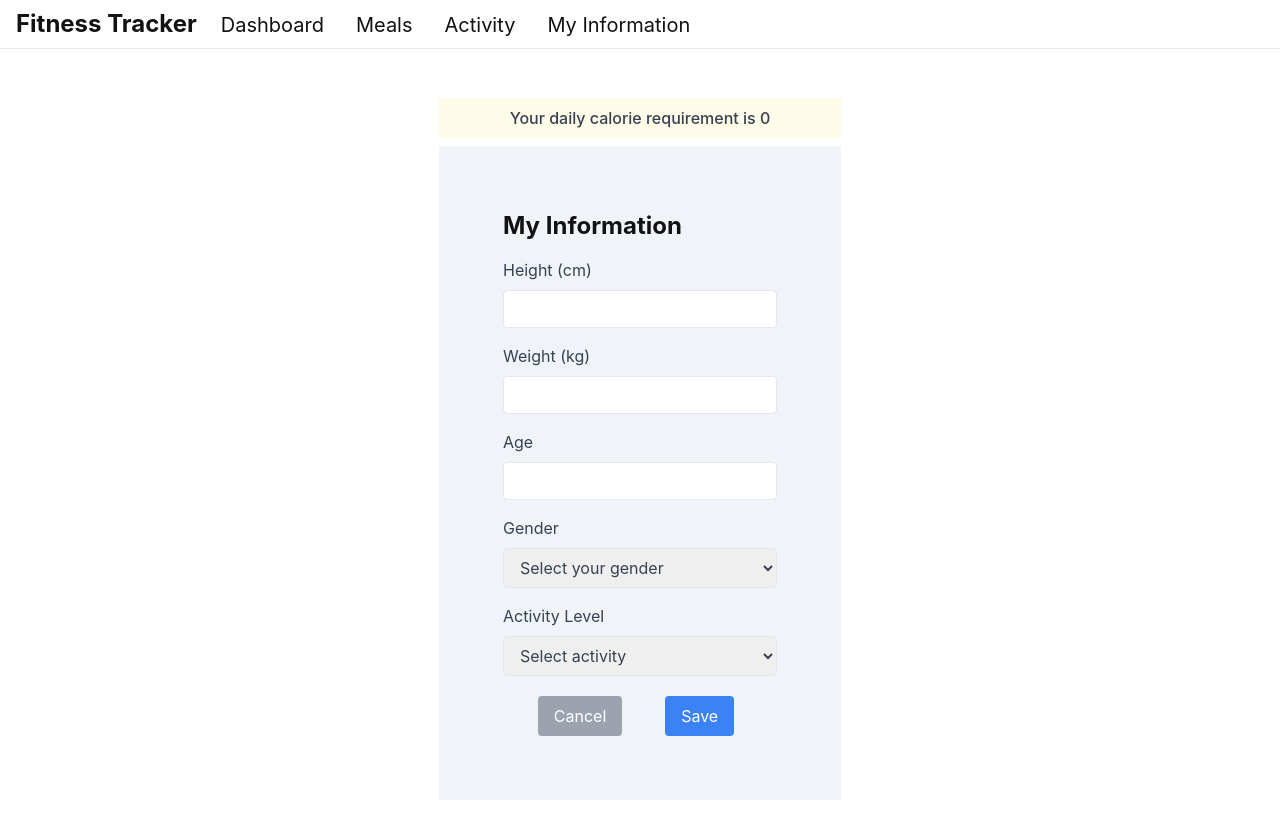
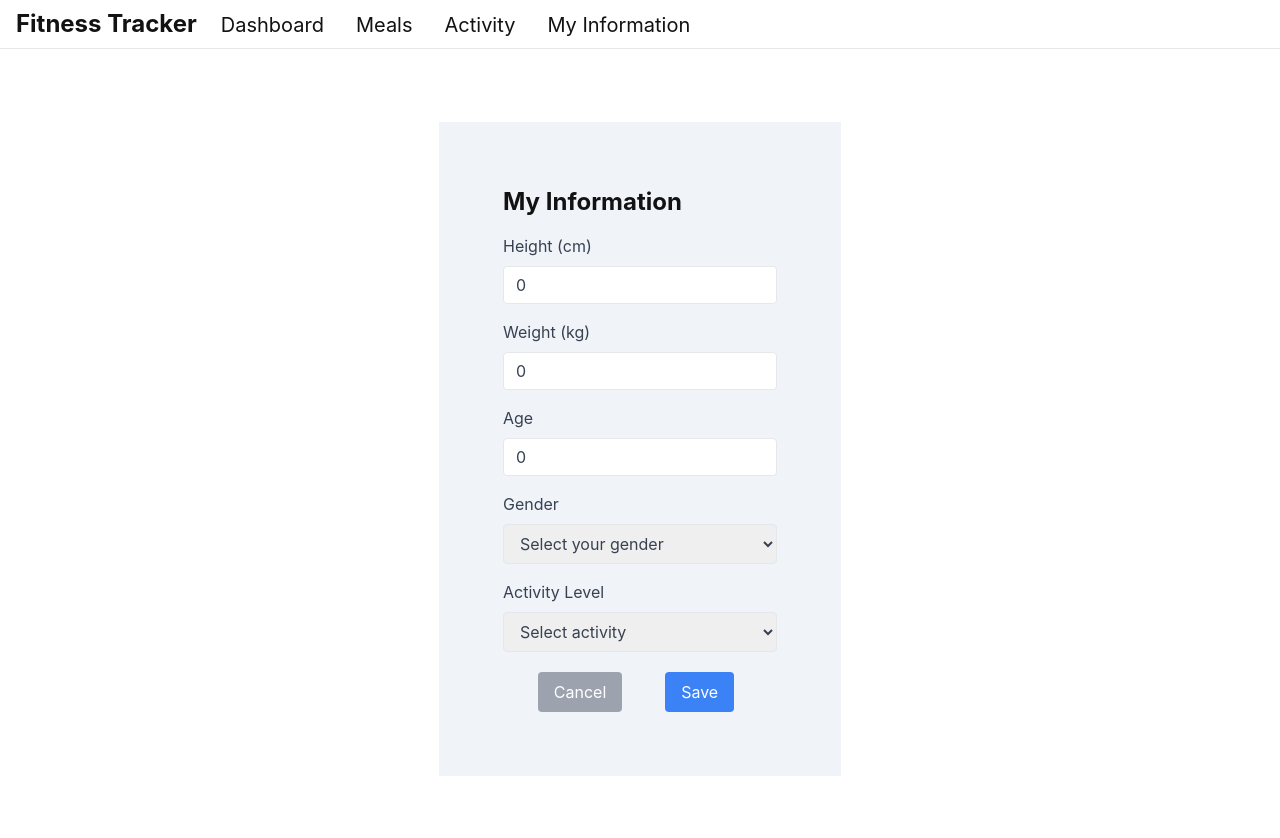
Before and after one commit to dileephq/fitness-tracker, a React (Vite) app: page /my-information in a window 1280 px wide. Shown: the top 838 px of the page. Built offline with nearby package versions, Linux system fonts and the light colour scheme.

Commit message:
Add my information page made dynamic

```diff
--- a/src/Activity/Activity.tsx
+++ b/src/Activity/Activity.tsx
@@ -1,8 +1,12 @@
-import { useReducer, useState } from 'react'
-import appReducer, { Action, initialState } from '../shared/reducter.ts'
+import { Dispatch, useState } from 'react'
+import { Action, AppActions, AppState } from '../shared/reducter.ts'
 
-function Activity() {
-  const [state, dispatch] = useReducer(appReducer, initialState)
+type ActivityProps = {
+  state: AppState
+  dispatch: Dispatch<AppActions>
+}
+
+const Activity = ({ state, dispatch }: ActivityProps) => {
   const activities = state.activities
 
   const [type, setType] = useState('')
--- a/src/App.tsx
+++ b/src/App.tsx
@@ -4,16 +4,29 @@ import MyInformation from './MyInformation/MyInformation.tsx'
 import Navbar from './components/Navbar'
 import Meals from './Meals/Meals.tsx'
 import Activity from './Activity/Activity.tsx'
+import { useReducer } from 'react'
+import appReducer, { initialState } from './shared/reducter.ts'
 
 function App() {
+  const [state, dispatch] = useReducer(appReducer, initialState)
+
   return (
     <BrowserRouter>
       <Navbar />
       <Routes>
         <Route path="/" element={<Home />} />
-        <Route path="/meals" element={<Meals />} />
-        <Route path="/activity" element={<Activity />} />
-        <Route path="/my-information" element={<MyInformation />} />
+        <Route
+          path="/meals"
+          element={<Meals state={state} dispatch={dispatch} />}
+        />
+        <Route
+          path="/activity"
+          element={<Activity state={state} dispatch={dispatch} />}
+        />
+        <Route
+          path="/my-information"
+          element={<MyInformation state={state} dispatch={dispatch} />}
+        />
       </Routes>
     </BrowserRouter>
   )
--- a/src/Meals/Meals.tsx
+++ b/src/Meals/Meals.tsx
@@ -1,8 +1,12 @@
-import { useReducer, useState } from 'react'
-import appReducer, { initialState, Action } from '../shared/reducter.ts'
+import { Dispatch, useState } from 'react'
+import { Action, AppActions, AppState } from '../shared/reducter.ts'
 
-function Meals() {
-  const [state, dispatch] = useReducer(appReducer, initialState)
+type MealsProps = {
+  state: AppState
+  dispatch: Dispatch<AppActions>
+}
+
+const Meals = ({ state, dispatch }: MealsProps) => {
   const meals = state.meals
 
   const [name, setName] = useState('')
--- a/src/MyInformation/MyInformation.tsx
+++ b/src/MyInformation/MyInformation.tsx
@@ -1,11 +1,53 @@
-function MyInformation() {
+import { AppActions, AppState, PersonalInfo } from '../shared/reducter.ts'
+import { Dispatch, useEffect, useState } from 'react'
+
+type MyInformationProps = {
+  state: AppState
+  dispatch: Dispatch<AppActions>
+}
+const MyInformation = ({ state, dispatch }: MyInformationProps) => {
+  const { info } = state
+
+  const [height, setHeight] = useState(info.height | 0)
+  const [weight, setWeight] = useState(info.weight | 0)
+  const [age, setAge] = useState(info.age | 0)
+  const [gender, setGender] = useState(info.gender ?? '')
+  const [activityLevel, setActivityLevel] = useState(info.activityLevel ?? '')
+  const [calorieRequirement, setCalorieRequirement] = useState(0)
+
+  useEffect(() => {
+    if (Object.keys(info).length !== 0) {
+      setCalorieRequirement(Math.ceil(info.height * Math.random() * 20))
+    }
+  }, [info])
+
+  const onSave = () => {
+    const info: PersonalInfo = {
+      height,
+      weight,
+      age,
+      gender,
+      activityLevel,
+    }
+    setCalorieRequirement(Math.ceil(info.height * Math.random() * 200))
+    dispatch({ type: 'add-info', payload: { info } })
+  }
+
   return (
     <div className="container min-h-screen mx-auto flex items-center justify-center">
       <div className="flex-col">
-        <p className="block text-gray-700 text-center font-medium mb-2 bg-my-bg-yellow p-2">
-          Your daily calorie requirement is 0
-        </p>
-        <div className="p-16 bg-my-bg-gray">
+        {calorieRequirement > 0 && (
+          <p className="block text-gray-700 text-center font-medium mb-2 bg-my-bg-yellow p-2">
+            Your daily calorie requirement is {calorieRequirement}
+          </p>
+        )}
+        <form
+          className="p-16 bg-my-bg-gray"
+          onSubmit={(e) => {
+            e.preventDefault()
+            onSave()
+          }}
+        >
           <h1 className="text-2xl font-bold mb-4">My Information</h1>
 
           <div className="mb-4">
@@ -19,6 +61,8 @@ function MyInformation() {
               type="number"
               id="height"
               className="border rounded py-2 px-3 w-full text-gray-700 leading-tight focus:outline-none"
+              value={height}
+              onChange={(e) => setHeight(e.target.valueAsNumber)}
             />
           </div>
 
@@ -33,6 +77,8 @@ function MyInformation() {
               type="number"
               id="weight"
               className="border rounded py-2 px-3 w-full text-gray-700 leading-tight focus:outline-none"
+              value={weight}
+              onChange={(e) => setWeight(e.target.valueAsNumber)}
             />
           </div>
 
@@ -47,6 +93,8 @@ function MyInformation() {
               type="number"
               id="age"
               className="border rounded py-2 px-3 w-full text-gray-700 leading-tight focus:outline-none"
+              value={age}
+              onChange={(e) => setAge(e.target.valueAsNumber)}
             />
           </div>
 
@@ -60,6 +108,8 @@ function MyInformation() {
             <select
               id="gender"
               className="border rounded py-2 px-3 w-full text-gray-700 leading-tight focus:outline-none"
+              value={gender}
+              onChange={(e) => setGender(e.target.value)}
             >
               <option value="">Select your gender</option>
               <option value="male">Male</option>
@@ -77,6 +127,8 @@ function MyInformation() {
             <select
               id="activityLevel"
               className="border rounded py-2 px-3 w-full text-gray-700 leading-tight focus:outline-none"
+              value={activityLevel}
+              onChange={(e) => setActivityLevel(e.target.value)}
             >
               <option value="">Select activity</option>
               <option value="sedentary">Sedentary</option>
@@ -94,13 +146,13 @@ function MyInformation() {
               Cancel
             </button>
             <button
-              type="button"
+              type="submit"
               className="bg-blue-500 hover:bg-blue-700 text-white font-normal py-2 px-4 rounded mr-2"
             >
               Save
             </button>
           </div>
-        </div>
+        </form>
       </div>
     </div>
   )
--- a/src/shared/reducter.ts
+++ b/src/shared/reducter.ts
@@ -1,4 +1,4 @@
-type PersonalInfo = {
+export type PersonalInfo = {
   height: number
   weight: number
   age: number
@@ -13,7 +13,7 @@ export type Action = {
 }
 
 type SavePersonalInfoAction = {
-  type: 'save-my-info'
+  type: 'add-info'
   payload: {
     info: PersonalInfo
   }
@@ -29,9 +29,12 @@ type AddActivityAction = {
   payload: { activity: Action }
 }
 
-type AppActions = SavePersonalInfoAction | AddMealAction | AddActivityAction
+export type AppActions =
+  | SavePersonalInfoAction
+  | AddMealAction
+  | AddActivityAction
 
-type AppState = {
+export type AppState = {
   info: PersonalInfo
   meals: Action[]
   activities: Action[]
@@ -44,7 +47,7 @@ export const initialState: AppState = {
 }
 
 const appReducer = (state: AppState = initialState, action: AppActions) => {
-  if (action.type === 'save-my-info') {
+  if (action.type === 'add-info') {
     const { info } = action.payload
     return { ...state, info }
   }
```
